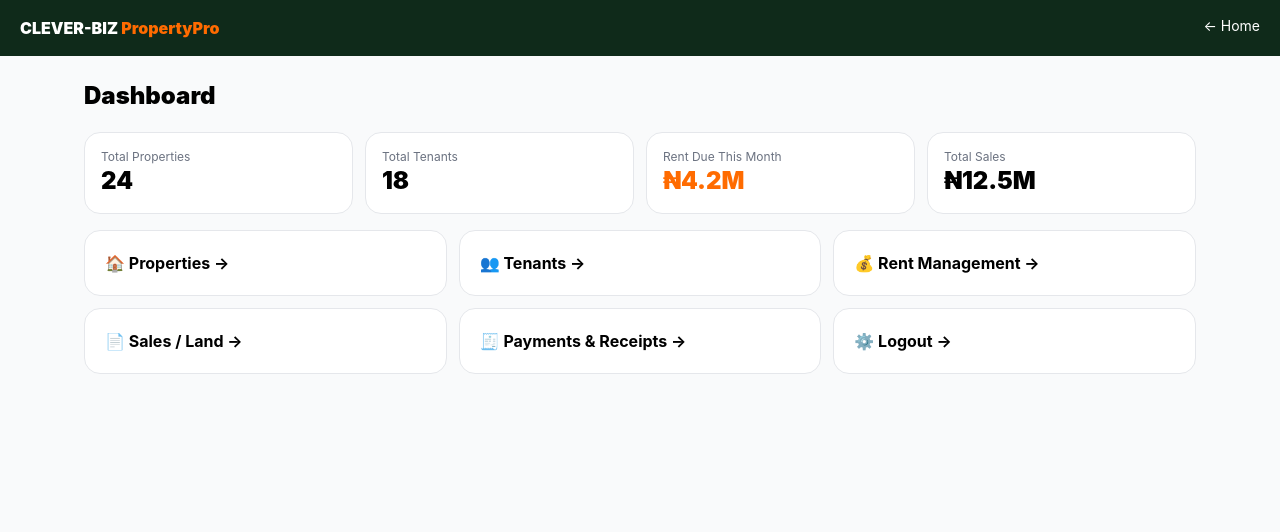
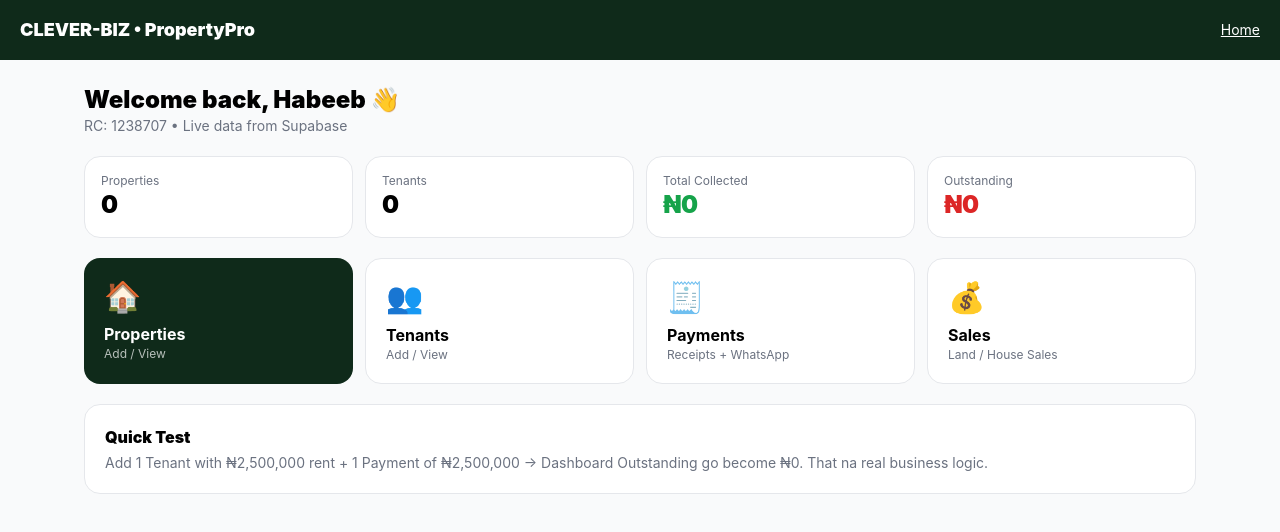
Before and after one commit to Habeebullahi7/CleverBiz-Synergy, a Next.js app: page /dashboard in a window 1280 px wide. Shown: the top 532 px of the page. Built offline with nearby package versions, Linux system fonts and the light colour scheme; no server answers; the database is empty.

Commit message:
Enhance Dashboard layout and data display

```diff
--- a/app/dashboard/page.tsx
+++ b/app/dashboard/page.tsx
@@ -1,23 +1,62 @@
+"use client";
+import { useEffect, useState } from "react";
 import Link from "next/link";
+import { supabase } from "@/lib/supabase";
+
+export const dynamic = "force-dynamic";
+
 export default function Dashboard() {
+  const [stats, setStats] = useState({ properties: 0, tenants: 0, totalCollected: 0, totalRentExpected: 0 });
+
+  useEffect(() => {
+    async function load() {
+      const { data: props } = await supabase.from("properties").select("id");
+      const { data: tenants } = await supabase.from("tenants").select("rent");
+      const { data: pays } = await supabase.from("payments").select("amount");
+
+      const totalRent = (tenants || []).reduce((s: number, t: any) => s + (Number(t.rent) || 0), 0);
+      const totalPaid = (pays || []).reduce((s: number, p: any) => s + (Number(p.amount) || 0), 0);
+
+      setStats({
+        properties: props?.length || 0,
+        tenants: tenants?.length || 0,
+        totalCollected: totalPaid,
+        totalRentExpected: totalRent,
+      });
+    }
+    load();
+  }, []);
+
+  const outstanding = stats.totalRentExpected - stats.totalCollected;
+
   return (
     <div className="min-h-screen bg-gray-50">
-      <header className="bg-[#0F2A1A] text-white px-5 py-4 flex justify-between"><p className="font-black">CLEVER-BIZ <span className="text-[#FF6B00]">PropertyPro</span></p><Link href="/" className="text-sm">← Home</Link></header>
+      <header className="bg-[#0F2A1A] text-white px-5 py-4 flex justify-between items-center">
+        <p className="font-black text-lg">CLEVER-BIZ • PropertyPro</p>
+        <Link href="/" className="text-sm underline">Home</Link>
+      </header>
+
       <div className="max-w-6xl mx-auto px-5 py-6">
-        <h1 className="text-2xl font-black">Dashboard</h1>
+        <p className="text-2xl font-black">Welcome back, Habeeb 👋</p>
+        <p className="text-sm text-gray-500">RC: 1238707 • Live data from Supabase</p>
+
         <div className="grid grid-cols-2 md:grid-cols-4 gap-3 mt-5">
-          <div className="bg-white p-4 rounded-2xl border"><p className="text-xs text-gray-500">Total Properties</p><p className="text-2xl font-black">24</p></div>
-          <div className="bg-white p-4 rounded-2xl border"><p className="text-xs text-gray-500">Total Tenants</p><p className="text-2xl font-black">18</p></div>
-          <div className="bg-white p-4 rounded-2xl border"><p className="text-xs text-gray-500">Rent Due This Month</p><p className="text-2xl font-black text-[#FF6B00]">₦4.2M</p></div>
-          <div className="bg-white p-4 rounded-2xl border"><p className="text-xs text-gray-500">Total Sales</p><p className="text-2xl font-black">₦12.5M</p></div>
+          <div className="bg-white border rounded-2xl p-4"><p className="text-xs text-gray-500">Properties</p><p className="text-2xl font-black">{stats.properties}</p></div>
+          <div className="bg-white border rounded-2xl p-4"><p className="text-xs text-gray-500">Tenants</p><p className="text-2xl font-black">{stats.tenants}</p></div>
+          <div className="bg-white border rounded-2xl p-4"><p className="text-xs text-gray-500">Total Collected</p><p className="text-2xl font-black text-green-600">₦{stats.totalCollected.toLocaleString()}</p></div>
+          <div className="bg-white border rounded-2xl p-4"><p className="text-xs text-gray-500">Outstanding</p><p className="text-2xl font-black text-red-600">₦{outstanding.toLocaleString()}</p></div>
         </div>
-        <div className="grid md:grid-cols-3 gap-3 mt-4">
-          <Link href="/properties" className="bg-white p-5 rounded-2xl border font-bold">🏠 Properties →</Link>
-          <Link href="/tenants" className="bg-white p-5 rounded-2xl border font-bold">👥 Tenants →</Link>
-          <Link href="/rent" className="bg-white p-5 rounded-2xl border font-bold">💰 Rent Management →</Link>
-          <Link href="/sales" className="bg-white p-5 rounded-2xl border font-bold">📄 Sales / Land →</Link>
-          <Link href="/payments" className="bg-white p-5 rounded-2xl border font-bold">🧾 Payments & Receipts →</Link>
-          <Link href="/login" className="bg-white p-5 rounded-2xl border font-bold">⚙️ Logout →</Link>
+
+        <div className="grid md:grid-cols-4 gap-3 mt-5">
+          <Link href="/properties" className="bg-[#0F2A1A] text-white rounded-2xl p-5"><p className="text-3xl">🏠</p><p className="font-bold mt-2">Properties</p><p className="text-xs text-white/70">Add / View</p></Link>
+          <Link href="/tenants" className="bg-white border rounded-2xl p-5"><p className="text-3xl">👥</p><p className="font-bold mt-2">Tenants</p><p className="text-xs text-gray-500">Add / View</p></Link>
+          <Link href="/payments" className="bg-white border rounded-2xl p-5"><p className="text-3xl">🧾</p><p className="font-bold mt-2">Payments</p><p className="text-xs text-gray-500">Receipts + WhatsApp</p></Link>
+          <Link href="/sales" className="bg-white border rounded-2xl p-5"><p className="text-3xl">💰</p><p className="font-bold mt-2">Sales</p><p className="text-xs text-gray-500">Land / House Sales</p></Link>
+        </div>
+
+        <div className="bg-white border rounded-2xl p-5 mt-5">
+          <p className="font-black">Quick Test</p>
+          <p className="text-sm text-gray-500 mt-1">Add 1 Tenant with ₦2,500,000 rent + 1 Payment of ₦2,500,000 → Dashboard Outstanding go become ₦0. That na real business logic.</p>
         </div>
       </div>
     </div>
```
